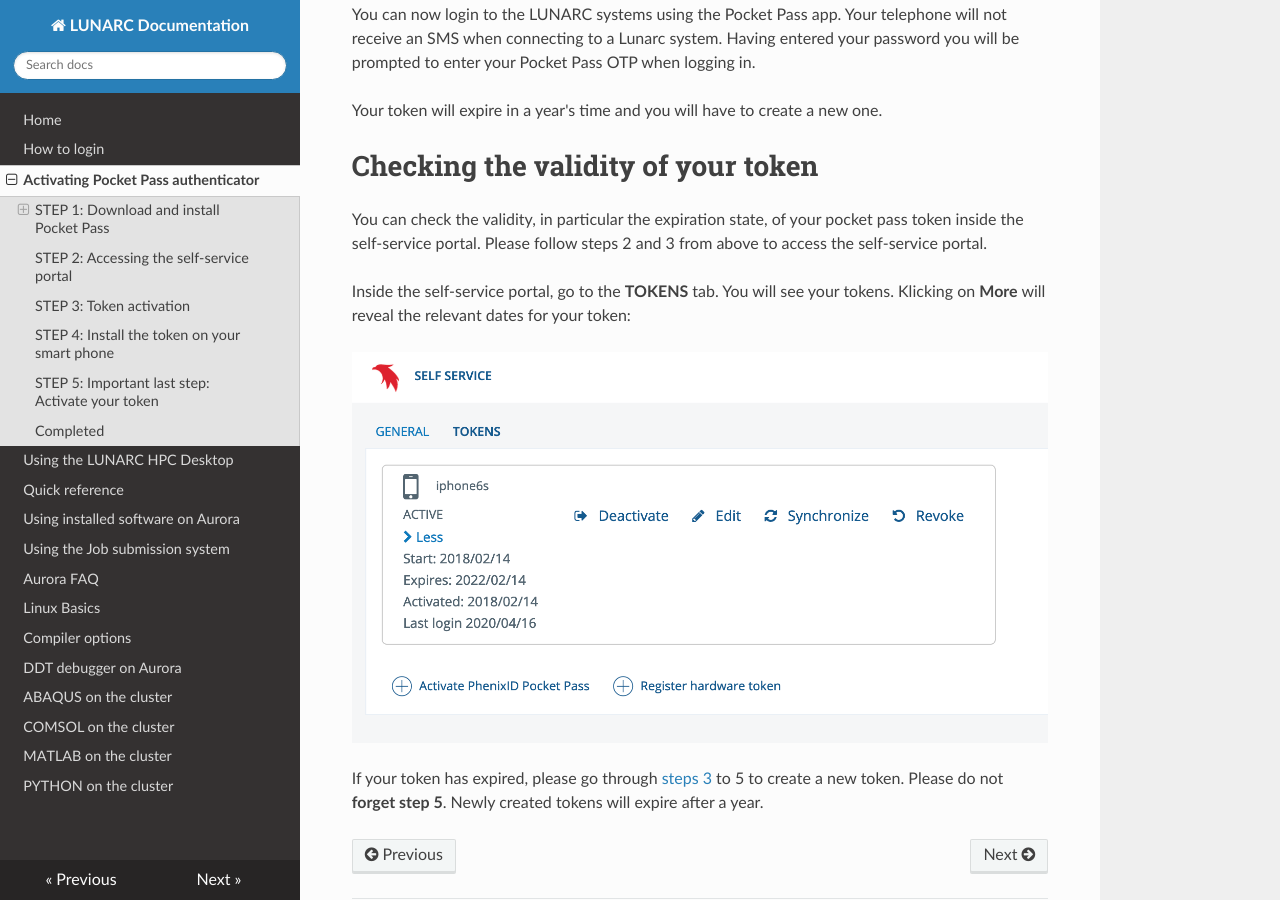
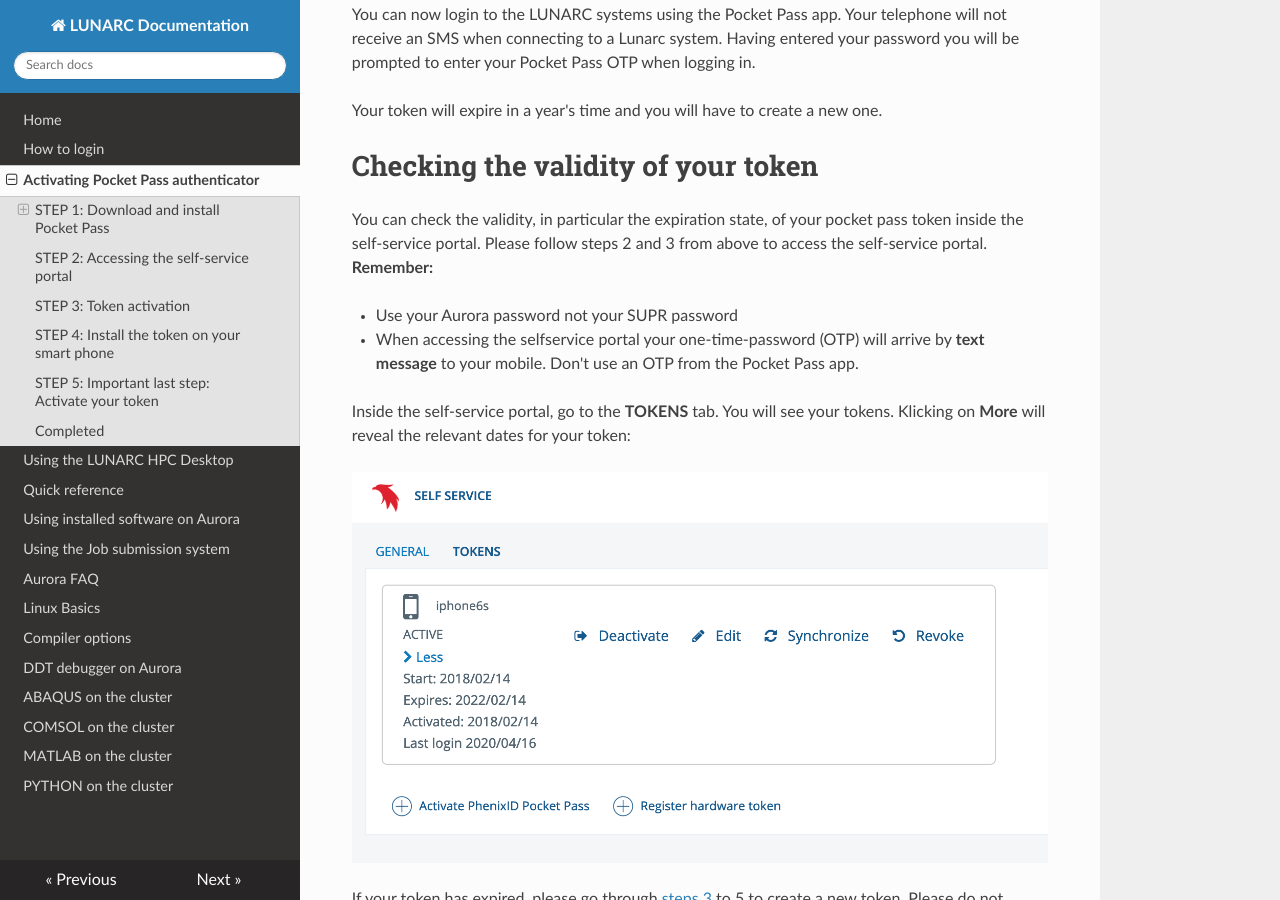
Before and after one commit to lunarc/lunarc_docs, an MkDocs documentation site: the page built from docs/authenticator_howto.md, in a window 1280 px wide and 900 px high, scrolled down 6229 px. Built offline with MkDocs 1.6.1, drawn with Linux system fonts in a browser that asks for light colours; nearby versions of some CDN libraries; old or Windows-style settings are respelled for this version of MkDocs.

Commit message:
Clarification about passwords when accessing the portal for expiry check of the PP-token

```diff
--- a/docs/authenticator_howto.md
+++ b/docs/authenticator_howto.md
@@ -75,7 +75,10 @@ Your token will expire in a year's time and you will have to create a new one.
 
 
 #Checking the validity of your token
-You can check the validity, in particular the expiration state, of your pocket pass token inside the self-service portal.  Please follow steps 2 and 3 from above to access the self-service portal.
+You can check the validity, in particular the expiration state, of your pocket pass token inside the self-service portal.  Please follow steps 2 and 3 from above to access the self-service portal.  **Remember:**
+
+* Use your Aurora password not your SUPR password
+* When accessing the selfservice portal your one-time-password (OTP) will arrive by **text message** to your mobile.  Don't use an OTP from the Pocket Pass app.
 
 Inside the self-service portal, go to the **TOKENS** tab.  You will see your tokens.  Klicking on **More** will reveal the relevant dates for your token:
 
```
